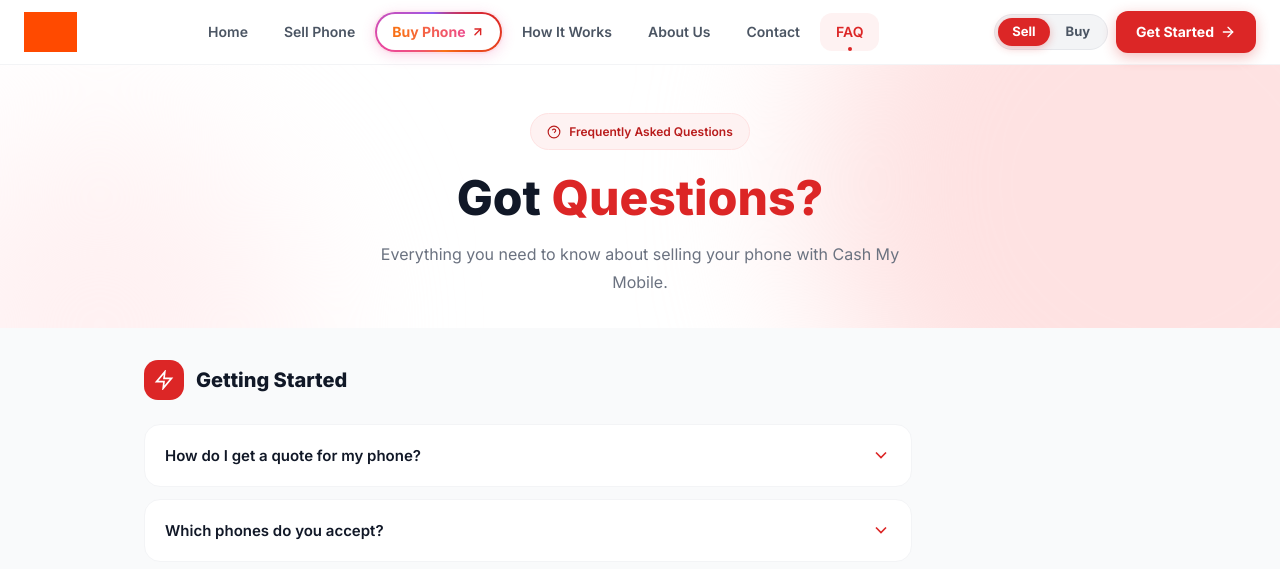
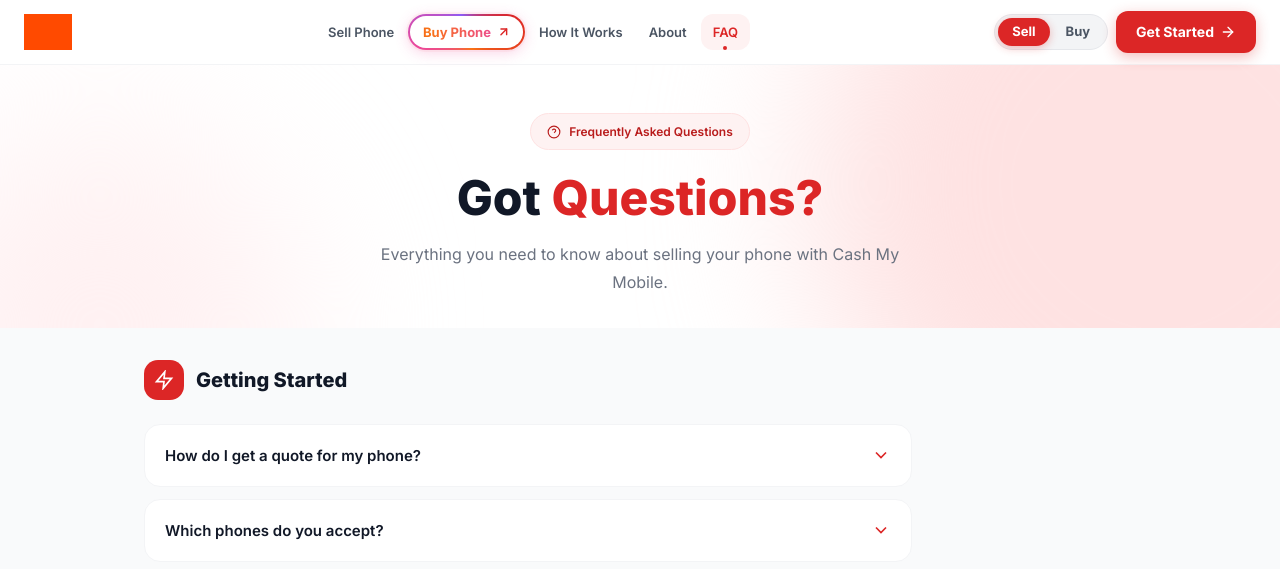
Before and after one commit to recyclemydeviceuk/python-backend-frontend, a FastAPI app: page /faq in a window 1280 px wide. Shown: the top 569 px of the page. Run offline with FastAPI, Linux system fonts and the light colour scheme; parts of the project's set-up code (start-up, migrations or seed data) failed here and were passed over; grey boxes are pictures that could not be loaded.

Commit message:
Compact header: fewer, smaller menu items that never wrap
Drop Home (the logo links home) and Contact (in the footer and mobile menu) from the
desktop bar, shorten About Us to About, shrink link size, hide the Sell/Buy pill below
1200px and switch to the menu drawer below 1024px.

Co-Authored-By: Claude Opus 5.5 <noreply@anthropic.com>

```diff
--- a/corefrontend/css/style.css
+++ b/corefrontend/css/style.css
@@ -705,3 +705,25 @@ a.site-switch-opt:hover { color: #dc2626; background: #fff; }
   .btn-mobile-cta { display: none; }
   .form-layout { grid-template-columns: 1fr 280px; gap: 1.5rem; align-items: start; }
 }
+
+/* ── Header: keep the desktop bar on one line ──
+   Compact links that never wrap; the Sell/Buy pill steps aside on mid-size screens
+   (the highlighted Buy Phone link stays), and below 1024px the menu moves into the drawer. */
+.header-inner { gap: 1rem; }
+.header-logo { flex-shrink: 0; }
+.header-logo img { height: 2.25rem; }
+.nav-links { gap: 0.125rem; }
+.nav-link { white-space: nowrap; font-size: 0.8125rem; padding: 0.45rem 0.75rem; }
+a.cross-link { padding: 0.35rem 0.8rem; }
+.header-actions { flex-shrink: 0; }
+.btn-primary.desktop-cta { white-space: nowrap; }
+@media (max-width: 1200px) {
+  .header-actions > .site-switch { display: none; }
+}
+@media (max-width: 1023px) {
+  .nav-links { display: none; }
+  .btn-primary.desktop-cta { display: none; }
+  .hamburger { display: flex; }
+  .btn-mobile-cta { display: inline-flex; white-space: nowrap; }
+  .mobile-switch-wrap { display: block; }
+}
--- a/corefrontend/templates/partials/_header.html
+++ b/corefrontend/templates/partials/_header.html
@@ -4,12 +4,10 @@
       <img src="https://res.cloudinary.com/dn2sab6qc/image/upload/v1772457689/CMM-Logo_kid8km.png" alt="Cash My Mobile" />
     </a>
     <nav class="nav-links">
-      <a href="/" class="nav-link{% if active_page == 'home' %} active{% endif %}" data-page="home">Home</a>
       <a href="/sell" class="nav-link{% if active_page == 'sell' %} active{% endif %}" data-page="sell">Sell Phone</a>
       <a href="https://buy.cashmymobile.co.uk/" class="nav-link cross-link"><span class="cross-link-text">Buy Phone</span><svg xmlns="http://www.w3.org/2000/svg" viewBox="0 0 24 24" fill="none" stroke="currentColor" stroke-width="2.5" stroke-linecap="round" stroke-linejoin="round" aria-hidden="true"><line x1="7" y1="17" x2="17" y2="7"/><polyline points="7 7 17 7 17 17"/></svg></a>
       <a href="/how-it-works" class="nav-link{% if active_page == 'how' %} active{% endif %}" data-page="how">How It Works</a>
-      <a href="/about" class="nav-link{% if active_page == 'about' %} active{% endif %}" data-page="about">About Us</a>
-      <a href="/contact" class="nav-link{% if active_page == 'contact' %} active{% endif %}" data-page="contact">Contact</a>
+      <a href="/about" class="nav-link{% if active_page == 'about' %} active{% endif %}" data-page="about">About</a>
       <a href="/faq" class="nav-link{% if active_page == 'faq' %} active{% endif %}" data-page="faq">FAQ</a>
     </nav>
     <div class="header-actions">
```
